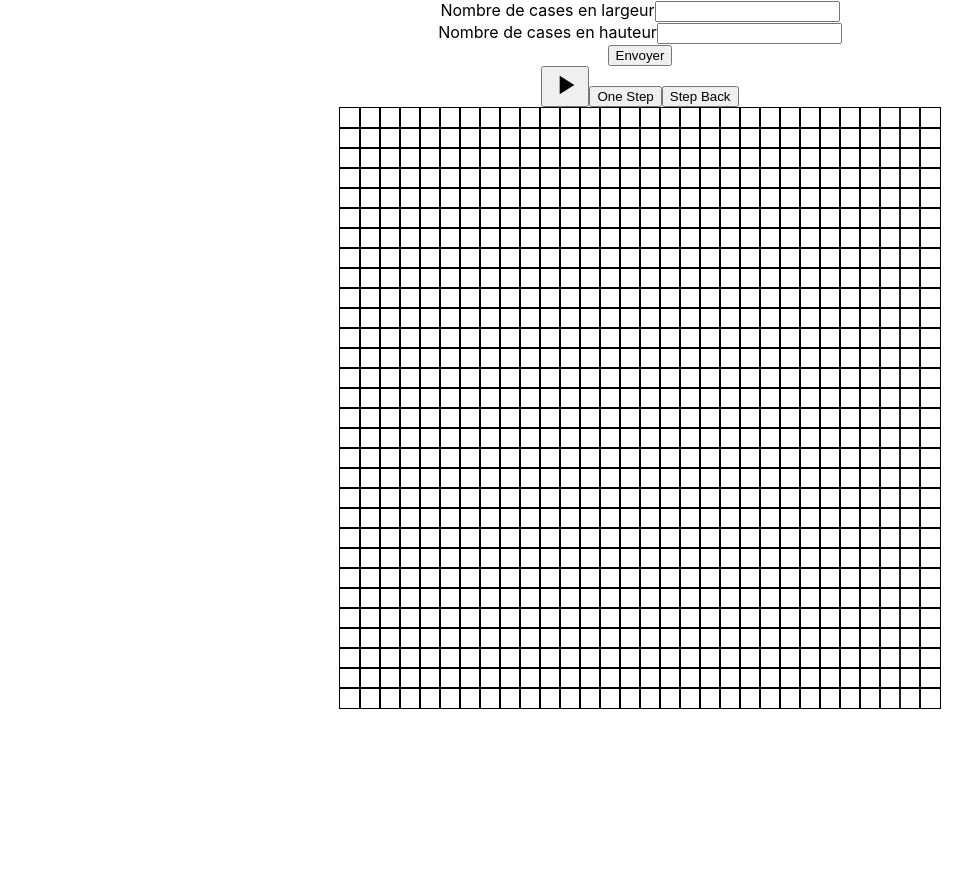
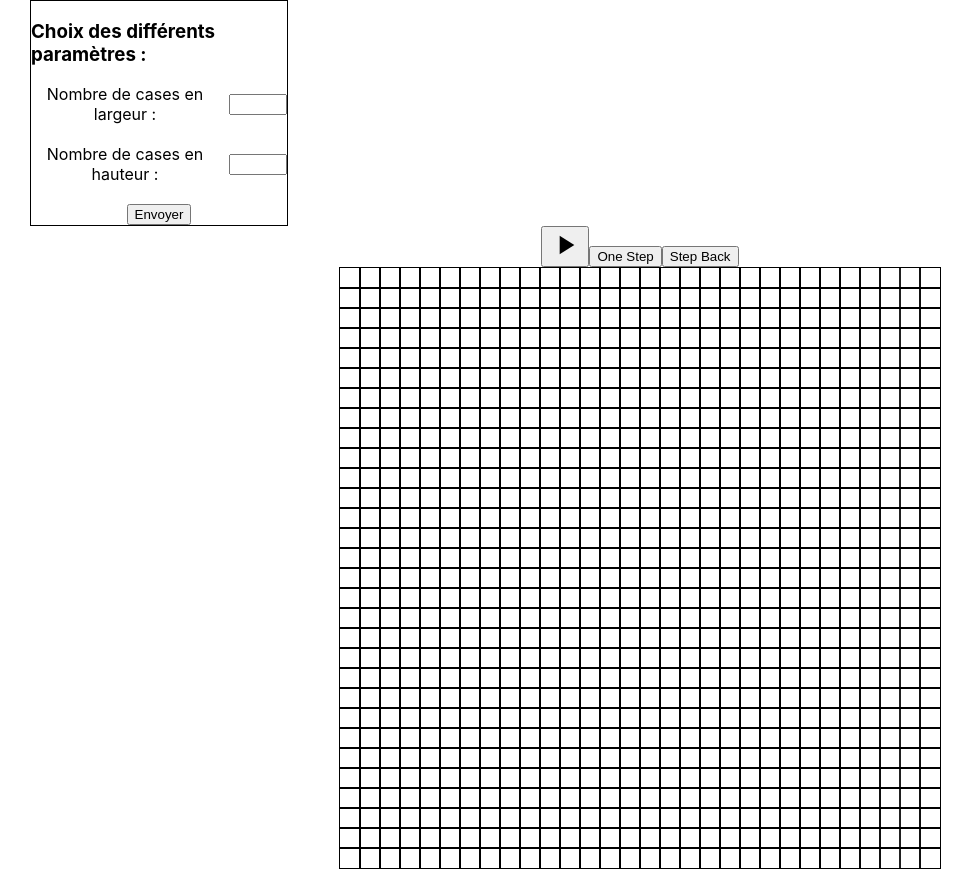
Before and after one commit to Corentin648/GameOfLifeWeb, a React (Create React App) app: page / in a window 1280 px wide. Shown: the whole page, without its empty margins (0-974 px from the left). Before the commit the page ends 800 px from the top, so only its background shows below. Built offline with nearby package versions, Linux system fonts and the light colour scheme.

Commit message:
début amélioration du design

```diff
--- a/src/Quadrillage.js
+++ b/src/Quadrillage.js
@@ -291,17 +291,20 @@ class Quadrillage extends Component{
     render(){
         return(
             <div>
+                <div style={{border: "1px solid black", marginLeft: "30px", display: "flex", flexDirection: "column", width: "20%"}}>
+                <h3 style={{textAlign: "left"}}>Choix des différents paramètres :</h3>
                 <Form onSubmit={(event) => {this.handlerChangerTailleEcran(event); return false}}>
-                    <Form.Group controlId={"formChangerLargeur"}>
-                        <Form.Label>Nombre de cases en largeur</Form.Label>
-                        <Form.Control type="text" value={this.state.changerCasesLargeur} onChange={this.handlerChampLargeur} />
+                    <Form.Group style={{display: "flex", justifyContent: "left", alignItems: "center"}}controlId={"formChangerLargeur"}>
+                        <Form.Label style={{paddingRight: "10px"}}>Nombre de cases en largeur :</Form.Label>
+                        <input style={{width:"50px"}} type="text" value={this.state.changerCasesLargeur} onChange={this.handlerChampLargeur} />
                     </Form.Group>
-                    <Form.Group controlId={"formChangerHauteur"}>
-                        <Form.Label>Nombre de cases en hauteur</Form.Label>
-                        <Form.Control type="text" value={this.state.changerCasesHauteur} onChange={this.handlerChampHauteur} />
+                    <Form.Group style={{display: "flex", justifyContent: "left", alignItems: "center", paddingTop: "20px"}} controlId={"formChangerHauteur"}>
+                        <Form.Label style={{paddingRight: "10px"}}>Nombre de cases en hauteur :</Form.Label>
+                        <input style={{width:"50px"}} type="text" value={this.state.changerCasesHauteur} onChange={this.handlerChampHauteur} />
                     </Form.Group>
-                    <Button type="submit" variant="primary">Envoyer</Button>
+                    <Button style={{marginTop: "20px"}} type="submit" variant="primary">Envoyer</Button>
                 </Form>
+                </div>
 
                 <div style={{display: "block"}}>
                     <button onClick={() => this.handlerBoutonStart()}><Image id={"imagePlayButton"} src={require("./images/play_button.svg")} width={"32px"} height={"32px"}/></button>
```
